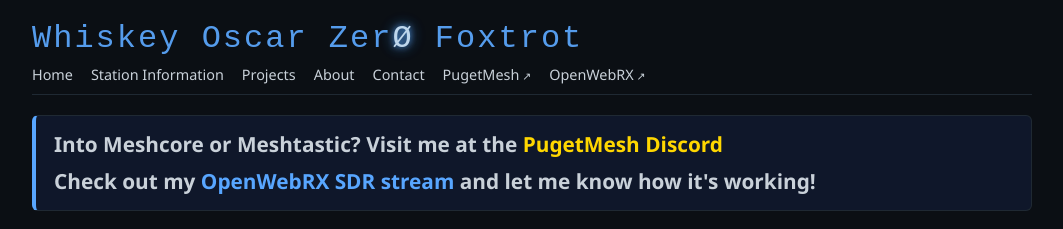
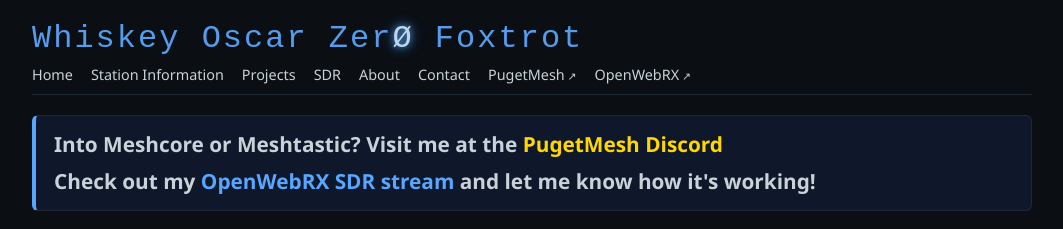
Before and after one commit to Lymitliss/Lymitliss.github.io, a Jekyll site: the page built from index.md, in a window 1280 px wide. Shown: the top 229 px of the page, without its empty margins (108-1171 px from the left). Built offline with Jekyll 4.4.1, drawn with Linux system fonts in a browser that asks for light colours.

Commit message:
Update default.html

```diff
--- a/_layouts/default.html
+++ b/_layouts/default.html
@@ -21,6 +21,7 @@
         <a href="{{ '/' | relative_url }}">Home</a>
         <a href="{{ '/station-information' | relative_url }}">Station Information</a>
         <a href="{{ '/projects' | relative_url }}">Projects</a>
+        <a href="{{ '/sdr' | relative_url }}">SDR</a>
         <a href="{{ '/about' | relative_url }}">About</a>
         <a href="{{ '/contact' | relative_url }}">Contact</a>
         <a href="https://pugetmesh.org" target="_blank" rel="noopener">PugetMesh</a>
```
